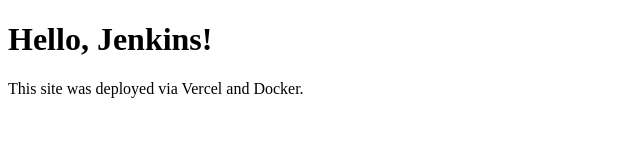
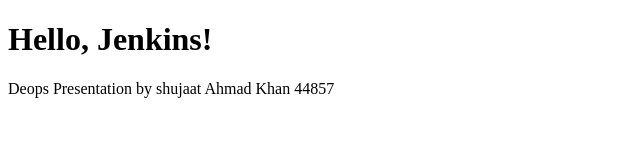
Before and after one commit to Shujaat-Ahmed-Khan/Devops-Presentation, a website: page index.html in a window 1280 px wide. Shown: the full height of the page, 0-640 px from the left. Drawn offline with Linux system fonts and the light colour scheme.

Commit message:
changes don every critical error fixed

```diff
--- a/index.html
+++ b/index.html
@@ -5,6 +5,6 @@
 </head>
 <body>
     <h1>Hello, Jenkins!</h1>
-    <p>This site was deployed via Vercel and Docker.</p>
+    <p>Deops Presentation by shujaat Ahmad Khan 44857</p>
 </body>
 </html>
```
